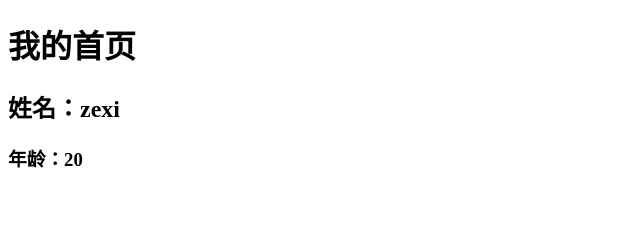
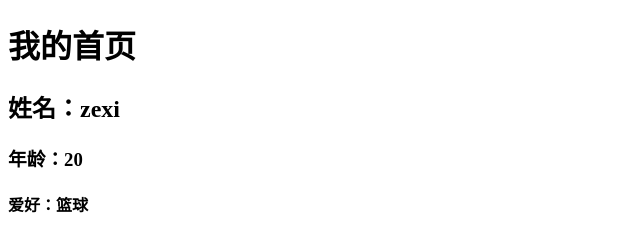
Before and after one commit to zhenghouqing/webzc, a plain HTML site: page index.html in a window 1280 px wide. Shown: the whole page, without its empty margins (0-640 px from the left). Drawn offline with Linux system fonts and the light colour scheme.

Commit message:
zc第二次提交

```diff
--- a/index.html
+++ b/index.html
@@ -8,5 +8,6 @@
 		<h1>我的首页</h1>
 		<h2>姓名：zexi</h2>
 		<h3>年龄：20</h3>
+		<h4>爱好：篮球</h4>
 	</body>
 </html>
```
